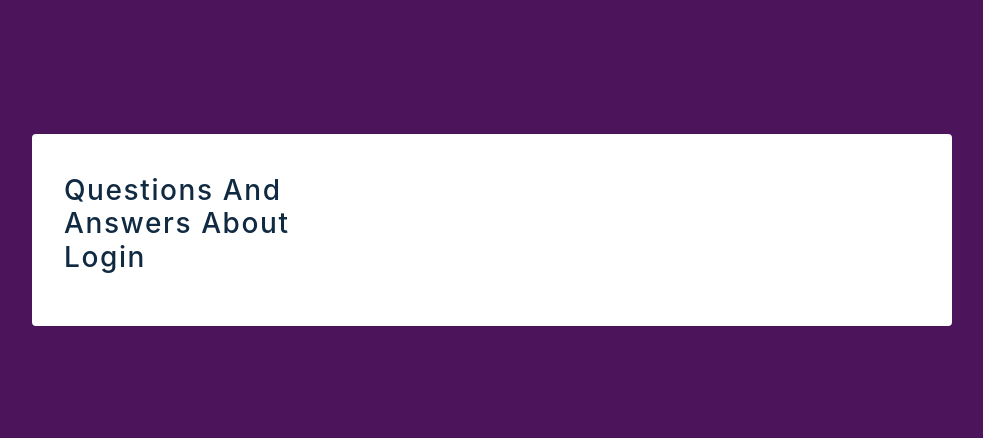
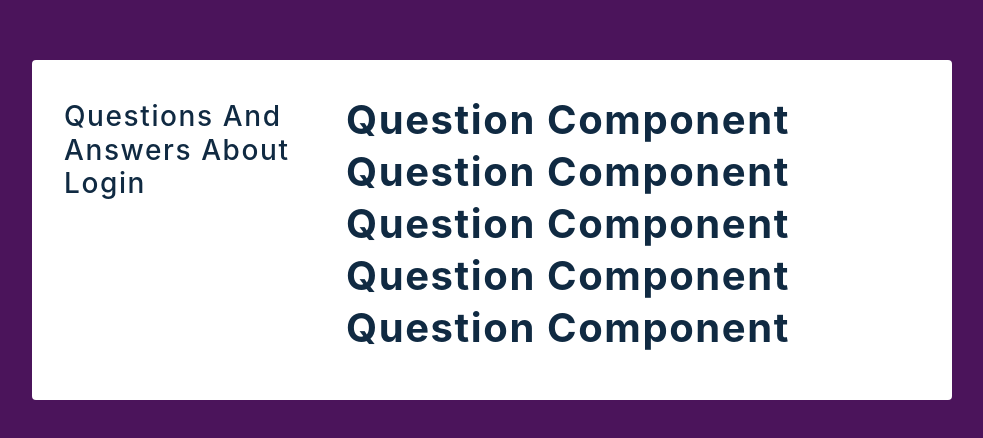
Before and after one commit to jos3ph-m/accordion, a React (Create React App) app: page / in a window 1280 px wide. Shown: the part 170-608 px from the top of the page, without its empty margins (148-1131 px from the left). Built offline with nearby package versions, Linux system fonts and the light colour scheme.

Commit message:
bringing in questions

```diff
--- a/src/App.js
+++ b/src/App.js
@@ -7,7 +7,11 @@ function App() {
     <main>
       <div className="container">
         <h3>questions and answers about login</h3>
-        <section className="info"></section>
+        <section className="info">
+          {questions.map((question) => {
+            return <SingleQuestion key={question.id} />;
+          })}
+        </section>
       </div>
     </main>
   );
```
